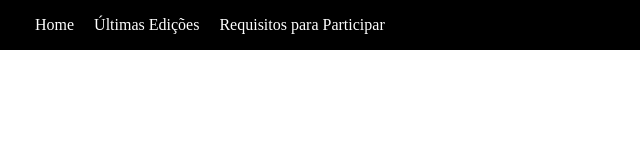
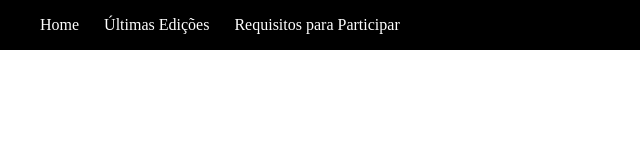
Before and after one commit to lianvfigueiredo/Projeto-Bootcamp-DNC, a plain HTML site: page index.html in a window 1280 px wide. Shown: the full height of the page, 0-640 px from the left. Drawn offline with Linux system fonts and the light colour scheme.

Commit message:
Fazendo ajustes no espaçamento e enxutando o código

```diff
--- a/index.html
+++ b/index.html
@@ -20,7 +20,7 @@
             padding-left: 15px;
             display: flex;
         }
-        .links{
+        a#links{
             margin-left: 10px;
             text-decoration: none;
             color: white;
@@ -33,18 +33,21 @@
             width: 60px;
             padding: 4px 0 0 3px;
         }
+        #login a{
+            margin-left: -5px;
+        }
     </style>
 </head>
 <body>
 
     <div id="header">
         <div id="links">
-            <div class="links"><a class="links" href="">Home</a></div>
-            <div class="links"><a class="links" href="">Últimas Edições</a></div>
-            <div class="links"><a class="links" href="">Requisitos para Participar</a></div>
+            <a id="links" href="">Home</a>
+            <a id="links" href="">Últimas Edições</a>
+            <a id="links" href="">Requisitos para Participar</a>
         </div>
         <div id="login">
-            <a class="links" href="">Login</a>
+            <a id="links" href="">Login</a>
         </div>
     </div>
     <div id="presentation">
```
